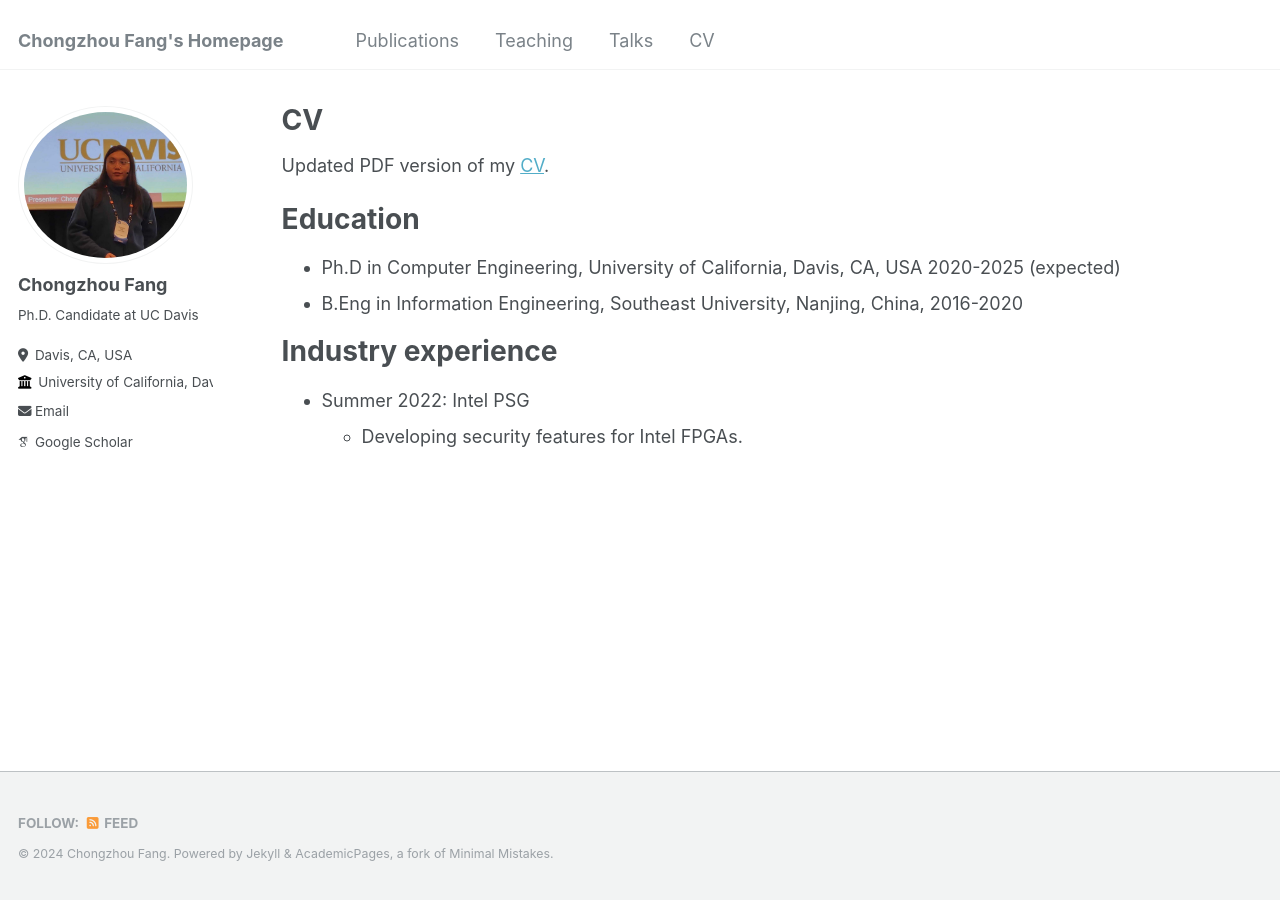
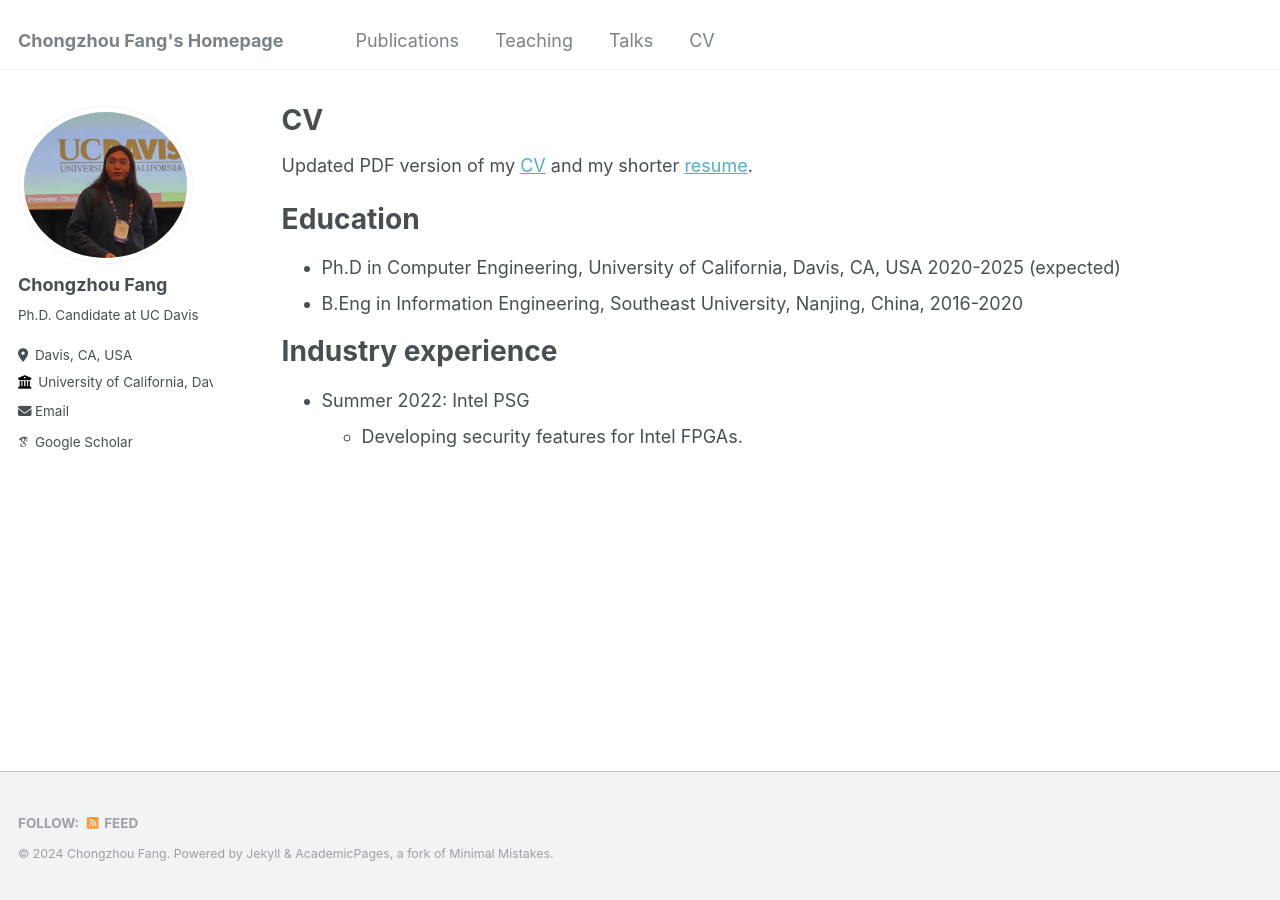
Before and after one commit to ChongzhouFang/ChongzhouFang.github.io, a Jekyll site: the page built from _pages/cv.md, in a window 1280 px wide. Built offline with Jekyll 4.4.1, drawn with Linux system fonts in a browser that asks for light colours; some web fonts are replaced.

Commit message:
update cv

```diff
--- a/_pages/cv.md
+++ b/_pages/cv.md
@@ -2,13 +2,14 @@
 layout: archive
 title: "CV"
 permalink: /cv/
-pdfurl: 'https://chongzhoufang.github.io/files/CV_Chongzhou.pdf'
+resume: 'https://chongzhoufang.github.io/files/CV_Chongzhou.pdf'
+cv: 'https://chongzhoufang.github.io/files/CV_full.pdf'
 author_profile: true
 redirect_from:
   - /resume
 ---
 
-<p>Updated PDF version of my <a href="{{ page.pdfurl }}">CV</a>.</p>
+<p>Updated PDF version of my <a href="{{ page.cv }}">CV</a> and my shorter <a href="{{ page.resume }}">resume</a>.</p>
 
 {% include base_path %}
 
```
Also changed, not shown: _publications/security2024.md (+1 -1 lines), 1 other file.
